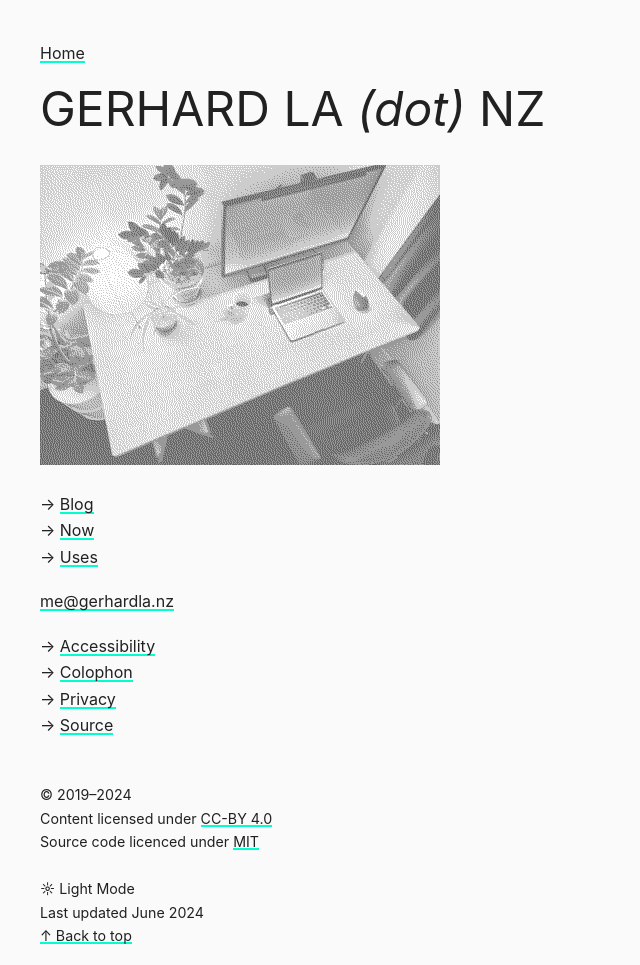
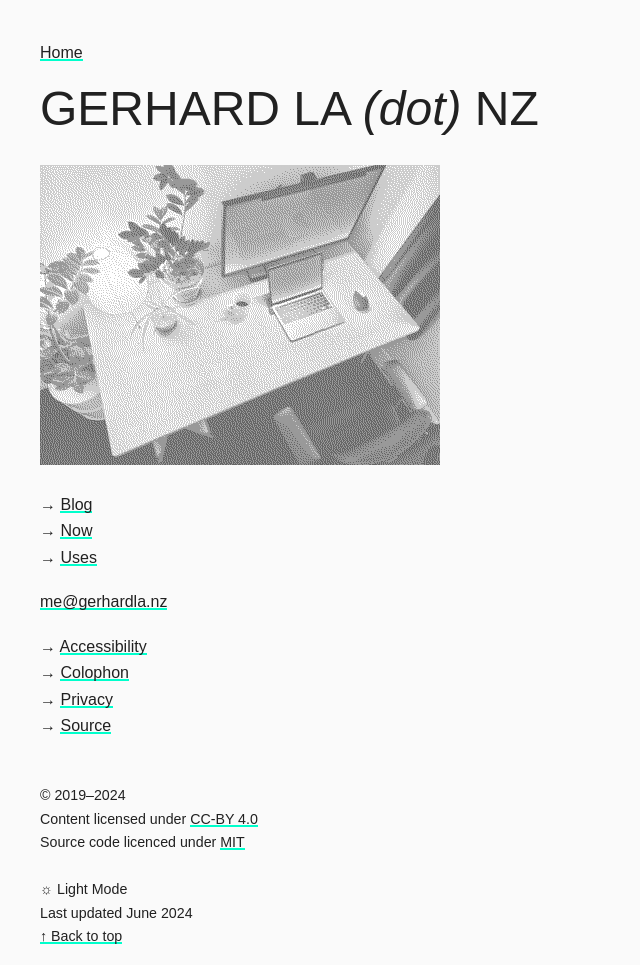
Before and after one commit to gerhardlanz/gerhardla.nz, a Jekyll site: the page built from README.md, in a window 1280 px wide. Shown: the whole page, without its empty margins (0-640 px from the left). Built offline with Jekyll 4.4.1, drawn with Linux system fonts in a browser that asks for light colours; our own code applies the rules of GitHub Pages for plain Markdown files.

Commit message:
chore: update font-family in style.css to use sans-serif

```diff
--- a/assets/css/style.css
+++ b/assets/css/style.css
@@ -80,7 +80,7 @@ margin: 0
 }
 
 body {
-font-family: -apple-system, BlinkMacSystemFont, avenir next, avenir, helvetica neue, helvetica, Ubuntu, roboto, noto, segoe ui, arial, sans-serif;
+font-family: sans-serif;
 background: var(--background-color);
 color: var(--body-color);
 line-height: 1.65;
@@ -106,7 +106,7 @@ margin-bottom: 1.15rem
 }
 
 h1, h2, h3, h4, h5 {
-font-family: -apple-system, BlinkMacSystemFont, "avenir next", avenir, "helvetica neue", helvetica, Ubuntu, roboto, noto, "segoe ui", arial, sans-serif;
+font-family: sans-serif;
 font-weight: 400
 }
 
```
